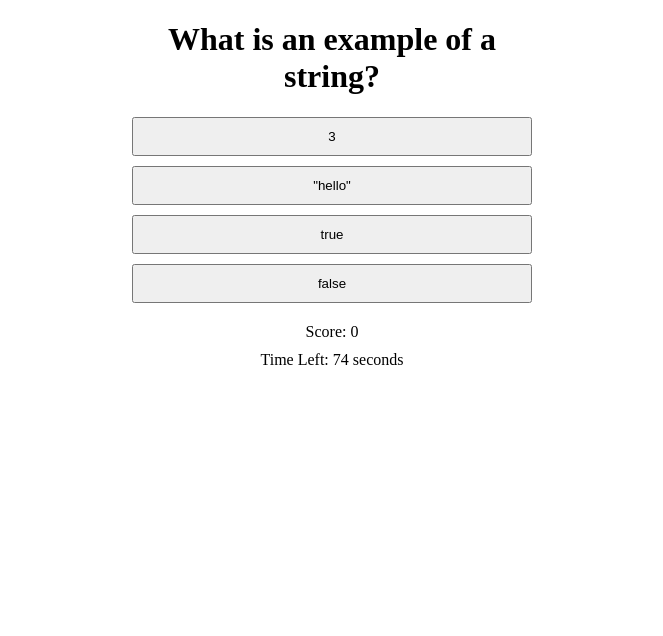
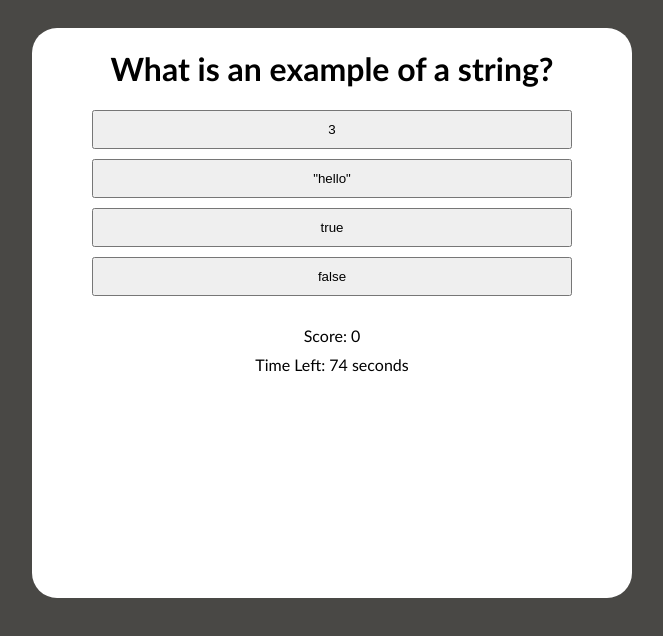
Before and after one commit to abisinchan/ideal-barnacle, a plain HTML site: page question.html in a window 1280 px wide. Both pictures are taken after a click on the button "60". Shown: the whole page, without its empty margins (308-971 px from the left). Drawn offline with Linux system fonts and the light colour scheme.

Commit message:
final touches, css and commenting

```diff
--- a/asset/css/question.css
+++ b/asset/css/question.css
@@ -1,7 +1,20 @@
+body{
+    display: flex;
+    align-items: center;
+    justify-content: center;
+    flex-direction: column;
+    background: rgb(73, 72, 69);
+    font-family: 'Trebuchet MS', 'Lucida Sans Unicode', 'Lucida Grande', 'Lucida Sans', Arial, sans-serif;
+}
+
 #quiz-container {
+    margin: 20px 0;
+    background-color: white;
+    width: 600px;
+    height: 570px;
     text-align: center;
-    margin: 20px auto;
-    width: 400px;
+    border: none;
+    border-radius: 25px;
   }
 
   #score-container, #timer-container {
@@ -10,24 +23,24 @@
 
   #options {
     margin: 20px 0;
+    display: flex;
+    align-items: center;
+    justify-content: center;
+    flex-direction: column;
   }
 
   .option {
     display: block;
-    width: 100%;
+    width: 80%;
     padding: 10px;
     margin-bottom: 10px;
-  }
-
-  #submit-btn {
-    display: block;
-    margin: 20px auto;
   }
 
   .hidden {
     display: none;
   }
 
+  /* options correct & incorrect */
   .correct {
     background-color: green;
     color: white;
@@ -37,9 +50,37 @@
     background-color: red;
     color: white;
   }
+
+/* buttons */
+#submit-btn {
+  display: block;
+  margin: 20px auto;
+}
+
 .myBtns{
     margin-top: 20px;
 }
+
+.myBtns button{
+    font-size: 15px;
+    padding: 10px 25px;
+    border: none;
+    border-radius: 15px;
+    color: white;
+    background-color: rgb(66, 43, 197);
+    transition: all 0.15s;
+
+}
+
+.myBtns button:hover {
+cursor: pointer;
+}
+
+
+.myBtns button:active {
+   opacity: .8;
+    }
+
   #play-again-btn, #submit-btn, #viewScoresBtn{
     display: inline-flex;
    margin: 0 10px;
@@ -50,6 +91,7 @@
 display: none;
   }
 
+  /* hidden modal */
   .modal {
     display: none;
     position: fixed;
@@ -68,6 +110,7 @@ display: none;
     padding: 20px;
     border: 1px solid #888;
     width: 300px;
+
   }
 
   .close {
--- a/asset/css/style.css
+++ b/asset/css/style.css
@@ -1,6 +1,7 @@
 *{
     margin: 0;
     padding: 0;
+    font-family: 'Trebuchet MS', 'Lucida Sans Unicode', 'Lucida Grande', 'Lucida Sans', Arial, sans-serif;
 }
 
 body{
--- a/asset/js/question.js
+++ b/asset/js/question.js
@@ -106,6 +106,7 @@ document.addEventListener('DOMContentLoaded', function() {
 
 
     ]
+
   var score = 0;
   var questionIndex = 0;
   var time = 90;
@@ -120,12 +121,11 @@ document.addEventListener('DOMContentLoaded', function() {
   var viewScoresButton = document.getElementById('viewScoresBtn');
   var scoreDisplayElement= document.getElementById('scoreDisplay');
 
+//  display current question and options
   function displayQuestion() {
     var currentQuestion = quiz[questionIndex];
     questionElement.textContent = currentQuestion.question;
-
     optionsElement.innerHTML = '';
-
     currentQuestion.option.forEach(function(option, index) {
     var button = document.createElement('button');
     button.classList.add('option');
@@ -133,19 +133,20 @@ document.addEventListener('DOMContentLoaded', function() {
     button.addEventListener('click', function() {
     checkAnswer(index + 1);
     });
+
     optionsElement.appendChild(button);
 });
 }
-
+// comparing answers between user choice and correct answers
   function checkAnswer(selectedAnswer) {
     var currentQuestion = quiz[questionIndex];
     var selectedOption = optionsElement.children[selectedAnswer - 1];
 
     if (selectedAnswer === currentQuestion.answer) {
-      score++;
+      score++;  //score updates by 1 when answer selected is correct
       selectedOption.classList.add('correct');
     } else {
-      time -= 10;
+      time -= 10; //if incorrect answer, time decreases by 10
       if (time < 0) {
         time = 0;
       }
@@ -171,7 +172,7 @@ document.addEventListener('DOMContentLoaded', function() {
 
     scoreElement.textContent = score;
   }
-
+// updating timer and quiz ends with it reaches zero
   function updateTimer() {
     timerElement.textContent = time;
     if (time === 0) {
@@ -182,7 +183,7 @@ document.addEventListener('DOMContentLoaded', function() {
 
     time--;
   }
-
+//displays when quiz is over
   function displayQuizOver() {
     questionElement.textContent = "Quiz Over!";
     optionsElement.innerHTML = "If you got a high score dont't forget to submit!";
@@ -194,7 +195,7 @@ document.addEventListener('DOMContentLoaded', function() {
     viewScoresButton.addEventListener('click', displayTopScores);
 
   }
-
+//quiz reset values
   function resetQuiz() {
     score = 0;
     questionIndex = 0;
@@ -208,16 +209,15 @@ document.addEventListener('DOMContentLoaded', function() {
     displayQuestion();
     interval = setInterval(updateTimer, 1000);
   }
-
-
-
+//eventlistener for play again in displayQuiz over
   playAgainButton.addEventListener('click', function() {
     resetQuiz();
   });
-
+//displaying first question over again & resetting timer
   displayQuestion();
     interval = setInterval(updateTimer, 1000);
 
+//modal function
   function promptNScore() {
     const modal = document.getElementById('scoreModal');
     const modalInput = document.getElementById('scoreInitials');
@@ -248,7 +248,7 @@ document.addEventListener('DOMContentLoaded', function() {
    }
  });
 }
-
+//top10scores
   function displayTopScores() {
     const scoreDisplayElement = document.getElementById('scoreDisplay');
     const highScoresData = JSON.parse(localStorage.getItem('highScores'));
```
Lines whose indentation alone changed are shown as unchanged.
